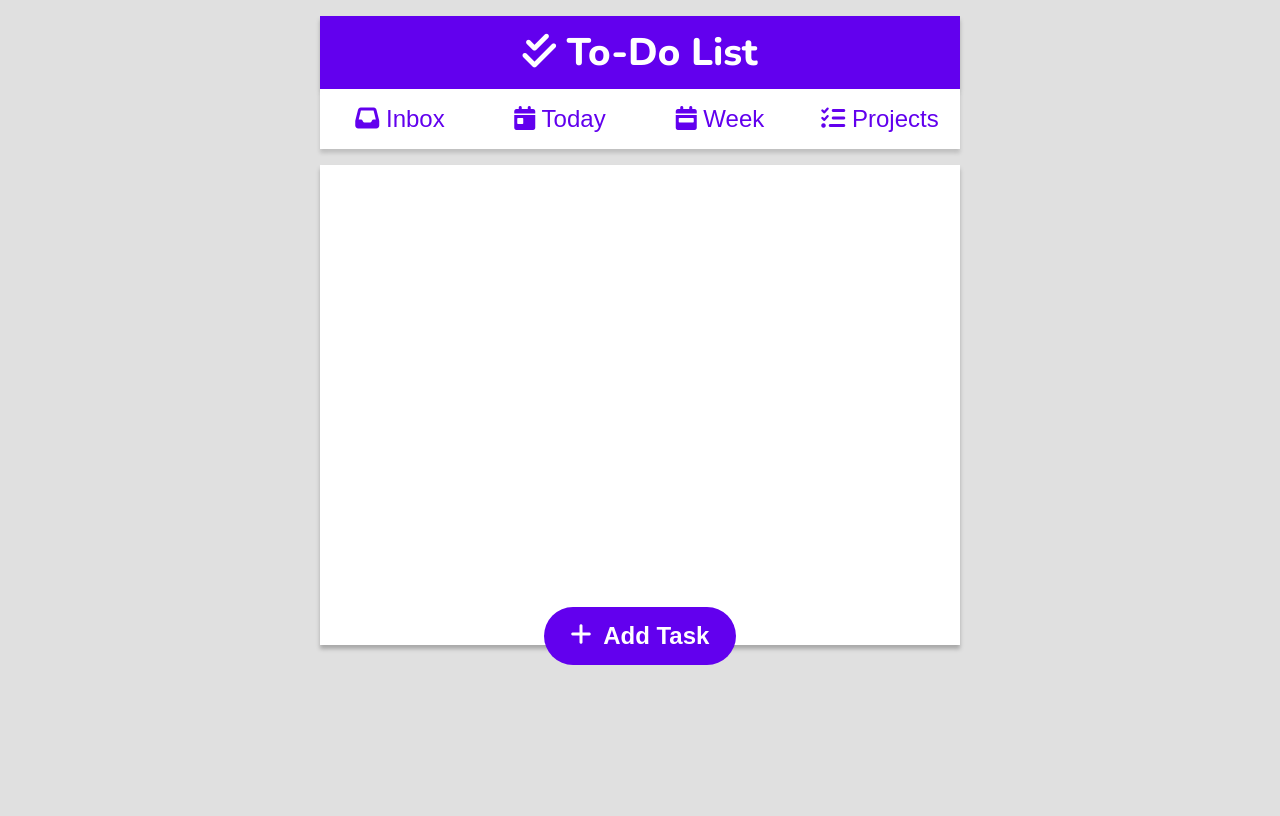
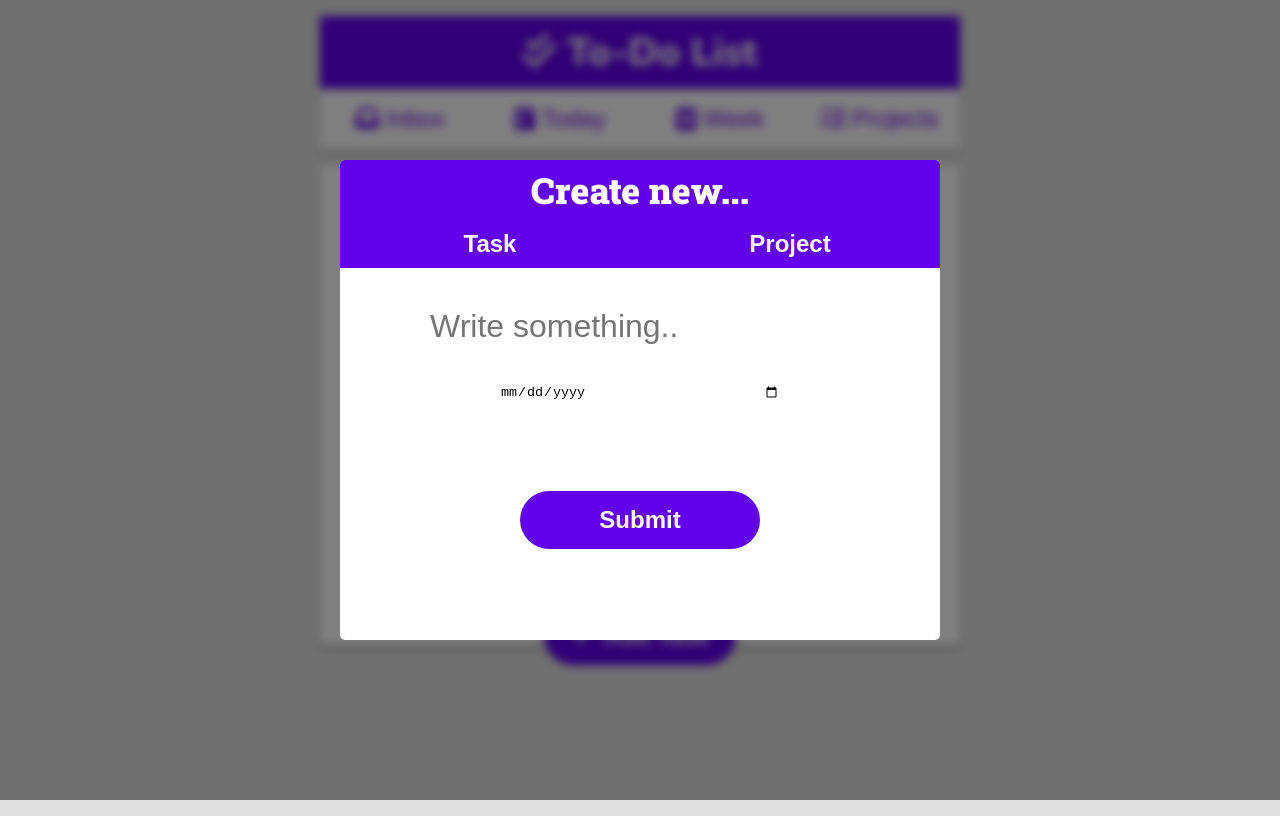
Before and after one commit to Omphyrog/To-Do-List-App, a website: page dist/index.html in a window 1280 px wide. Drawn offline with nearby package versions, Linux system fonts and the light colour scheme.

Commit message:
finish modal design

```diff
--- a/dist/index.html
+++ b/dist/index.html
@@ -9,7 +9,7 @@
       crossorigin="anonymous"
     ></script>
     <link rel="stylesheet" href="style.css" />
-    <title>TODO</title>
+    <title>TO-DO</title>
   </head>
   <body>
     <header>
@@ -32,5 +32,29 @@
     <main>
       <button><i class="fa-solid fa-plus"></i> Add Task</button>
     </main>
+
+    <section class="modal">
+      <div class="modal-content">
+        <div class="modal-header">
+          <h1>Create new...</h1>
+        </div>
+        <div class="modal-navbar">
+          <button class="hvr-bubble-bottom">Task</button>
+          <button class="hvr-bubble-bottom">Project</button>
+        </div>
+        <div class="modal-body">
+          <div class="hvr-underline-reveal">
+            <input
+              type="text"
+              id="text"
+              name="text"
+              placeholder="Write something.."
+            />
+          </div>
+          <input type="date" id="date" class="hvr-underline-from-center" />
+          <button type="submit" id="submit">Submit</button>
+        </div>
+      </div>
+    </section>
   </body>
 </html>
--- a/dist/style.css
+++ b/dist/style.css
@@ -17,6 +17,10 @@ body {
   font-family: "Roboto Slab", serif;
   background-color: #e0e0e0;
   height: 100vh;
+}
+
+body.modal {
+  filter: blur(5px);
 }
 
 header {
@@ -89,8 +93,107 @@ main > button:hover {
   cursor: pointer;
 }
 
+.modal {
+  position: fixed;
+  top: 0;
+  left: 0;
+  width: 100%;
+  height: 100%;
+  background-color: rgba(0, 0, 0, 0.5);
+  z-index: 1;
+  backdrop-filter: blur(5px);
+  /* display: none; */
+}
+
+.modal-content {
+  position: absolute;
+  top: 50%;
+  left: 50%;
+  transform: translate(-50%, -50%);
+  height: 60%;
+  width: 80%;
+  max-width: 600px;
+  background-color: #fff;
+  border-radius: 5px;
+}
+
+.modal-header {
+  display: flex;
+  justify-content: center;
+  align-items: center;
+  background-color: #6200ee;
+  border-top-right-radius: 5px;
+  border-top-left-radius: 5px;
+  color: white;
+  font-size: 1.5rem;
+  height: 2.5em;
+}
+
+.modal-navbar {
+  display: flex;
+}
+
+.modal-navbar > button {
+  font-size: 1.5rem;
+  font-weight: 900;
+  border: none;
+  background-color: #6200ee;
+  padding: 10px;
+  width: 100%;
+  color: #fff;
+}
+
+.modal-navbar > button:hover {
+  cursor: pointer;
+}
+
+.modal-body {
+  display: flex;
+  flex-direction: column;
+  /* justify-content: end; */
+  align-items: center;
+  height: 70%;
+}
+
+.modal-body input[type="text"] {
+  margin: 2rem auto 0.3rem auto;
+  padding: 0.5rem;
+  width: 70%;
+  font-size: 2rem;
+  border: none;
+  outline: none;
+}
+
+.modal-body > input[type="date"] {
+  width: 50%;
+  padding: 10px;
+  margin-top: 1rem;
+  /* border-radius: 5px; */
+  border: none;
+  /* border-bottom: 5px solid #6200ee; */
+  outline: none;
+}
+
+.modal-body > button {
+  display: flex;
+  justify-content: space-evenly;
+  margin-top: 5rem;
+  width: 40%;
+  padding: 15px;
+  background-color: #6200ee;
+  color: white;
+  font-size: 1.5rem;
+  font-weight: 900;
+  border: none;
+  border-radius: 2rem;
+}
+
+.modal-body > button:hover {
+  background-color: #651fff;
+  cursor: pointer;
+}
+
 /* Hover effect */
-
 .hvr-underline-from-center {
   display: inline-block;
   vertical-align: middle;
@@ -122,3 +225,69 @@ main > button:hover {
   left: 0;
   right: 0;
 }
+
+/* Underline Reveal */
+.hvr-underline-reveal {
+  display: inline-block;
+  vertical-align: middle;
+  -webkit-transform: perspective(1px) translateZ(0);
+  transform: perspective(1px) translateZ(0);
+  box-shadow: 0 0 1px rgba(0, 0, 0, 0);
+  position: relative;
+  overflow: hidden;
+}
+.hvr-underline-reveal:before {
+  content: "";
+  position: absolute;
+  z-index: -1;
+  left: 0;
+  right: 0;
+  bottom: 0;
+  background: #6200ee;
+  height: 4px;
+  -webkit-transform: translateY(4px);
+  transform: translateY(4px);
+  -webkit-transition-property: transform;
+  transition-property: transform;
+  -webkit-transition-duration: 0.3s;
+  transition-duration: 0.3s;
+  -webkit-transition-timing-function: ease-out;
+  transition-timing-function: ease-out;
+}
+.hvr-underline-reveal:hover:before,
+.hvr-underline-reveal:focus:before,
+.hvr-underline-reveal:active:before {
+  -webkit-transform: translateY(0);
+  transform: translateY(0);
+}
+
+/* Bubble Bottom */
+.hvr-bubble-bottom {
+  display: inline-block;
+  vertical-align: middle;
+  -webkit-transform: perspective(1px) translateZ(0);
+  transform: perspective(1px) translateZ(0);
+  box-shadow: 0 0 1px rgba(0, 0, 0, 0);
+  position: relative;
+}
+.hvr-bubble-bottom:before {
+  pointer-events: none;
+  position: absolute;
+  z-index: -1;
+  content: "";
+  border-style: solid;
+  -webkit-transition-duration: 0.3s;
+  transition-duration: 0.3s;
+  -webkit-transition-property: transform;
+  transition-property: transform;
+  left: calc(50% - 10px);
+  bottom: 0;
+  border-width: 10px 10px 0 10px;
+  border-color: #6200ee transparent transparent transparent;
+}
+.hvr-bubble-bottom:hover:before,
+.hvr-bubble-bottom:focus:before,
+.hvr-bubble-bottom:active:before {
+  -webkit-transform: translateY(10px);
+  transform: translateY(10px);
+}
```
